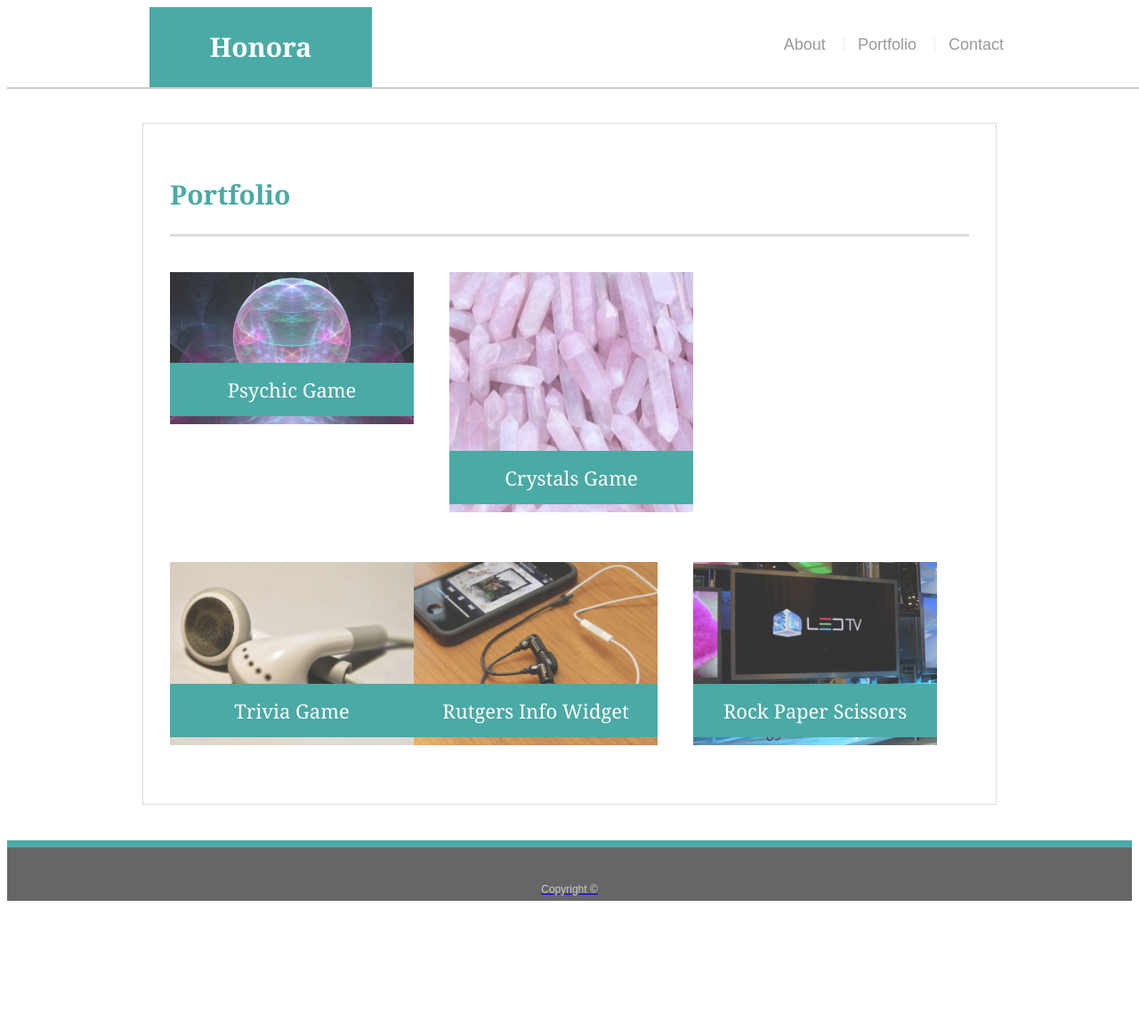
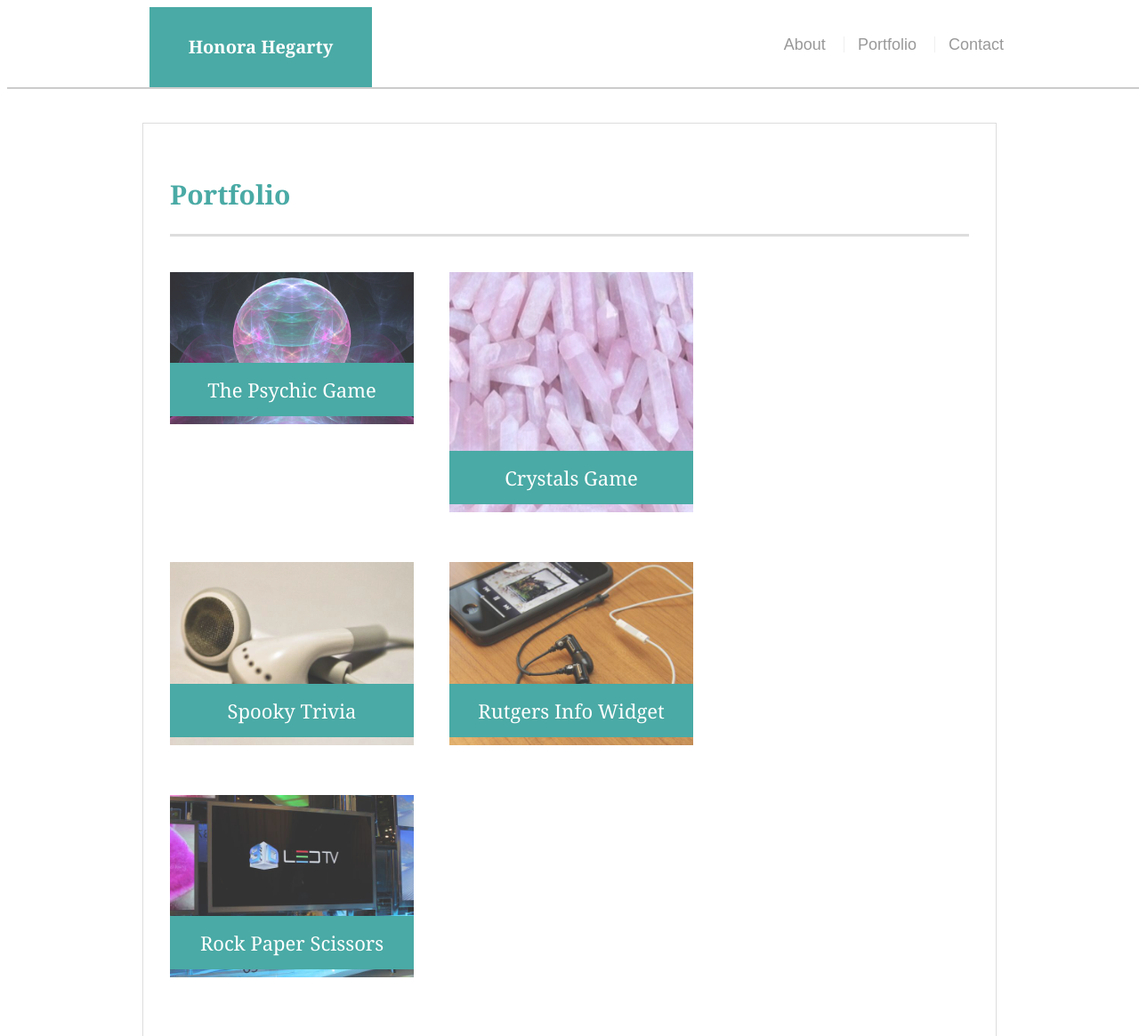
Before and after one commit to hhegarty/Basic-Portfolio, a plain HTML site: page portfolio.html in a window 1280 px wide. Shown: the top 1165 px of the page at 89% size. Before the commit the page ends 1021 px from the top, so only its background shows below. Drawn offline with Linux system fonts and the light colour scheme.

Commit message:
updating links and css

```diff
--- a/assets/css/style.css
+++ b/assets/css/style.css
@@ -68,7 +68,7 @@ body {
     width: 250px;
     height: 90px;
     font-family: Georgia, Times, "Times New Roman", serif;
-    font-size: 30px;
+    font-size: 20px;
     font-weight: 700;
     line-height: 90px;
     color: #ffffff;
--- a/portfolio.html
+++ b/portfolio.html
@@ -11,7 +11,7 @@
 
   <header id="masthead">
     <div class="container">
-      <a href="index.html" id="logo">Honora</a>
+      <a href="index.html" id="logo">Honora Hegarty</a>
       <nav>
         <a href="index.html">About</a>
         <a href="portfolio.html">Portfolio</a>
@@ -22,31 +22,31 @@
 
   <div id="main-container" class="container">
     <section class="main-section">
+
       <h1>Portfolio</h1>
 
       <div class="work">
-        <img src="assets/images/crystal-ball.jpg"> <a href="https://github.com/hhegarty/Word-Guess">
+        <img src="assets/images/crystal-ball.jpg"> <a href="https://hhegarty.github.io/Word-Guess/">
+          <h3>The Psychic Game</h3>
+      </div>
 
-        <h3>Psychic Game</h3>
+      <div class="work">
+        <img src="assets/images/pink.jpg"> <a href=" https://hhegarty.github.io/Unit-4-Game/">
+          <h3>Crystals Game</h3>
       </div>
+
       <div class="work">
-        <img src="assets/images/pink.jpg"> <a href = "https://github.com/hhegarty/Unit-4-Game">
+        <img src="assets/images/headphones.jpg"> <a href=" https://hhegarty.github.io/TriviaGame/">
+        <h3>Spooky Trivia</h3>
+      </div>
 
-        <h3>Crystals Game</h3>
-      </div>
-      <div class="work">
-        <img src="assets/images/headphones.jpg" alt="Trivia Game">
-
-        <h3>Trivia Game</h3>
-      </div>
       <div class="work">
         <img src="assets/images/phone.jpg" alt="Rutgers Info Widget">
-
         <h3>Rutgers Info Widget</h3>
       </div>
+
       <div class="work">
         <img src="assets/images/tv.jpg" alt="Rock Paper Scissors">
-
         <h3>Rock Paper Scissors</h3>
       </div>
 
```
Also changed, not shown: index.html (+1 -1 lines).
